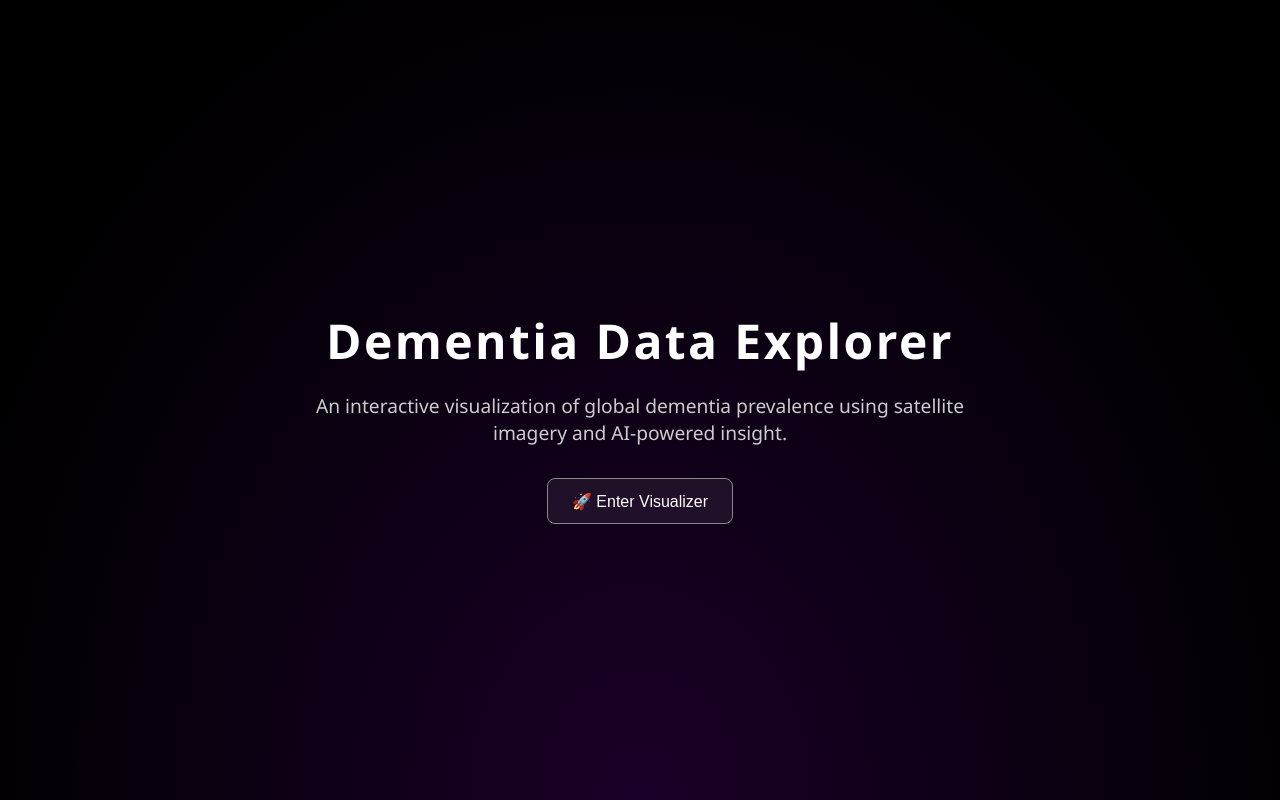
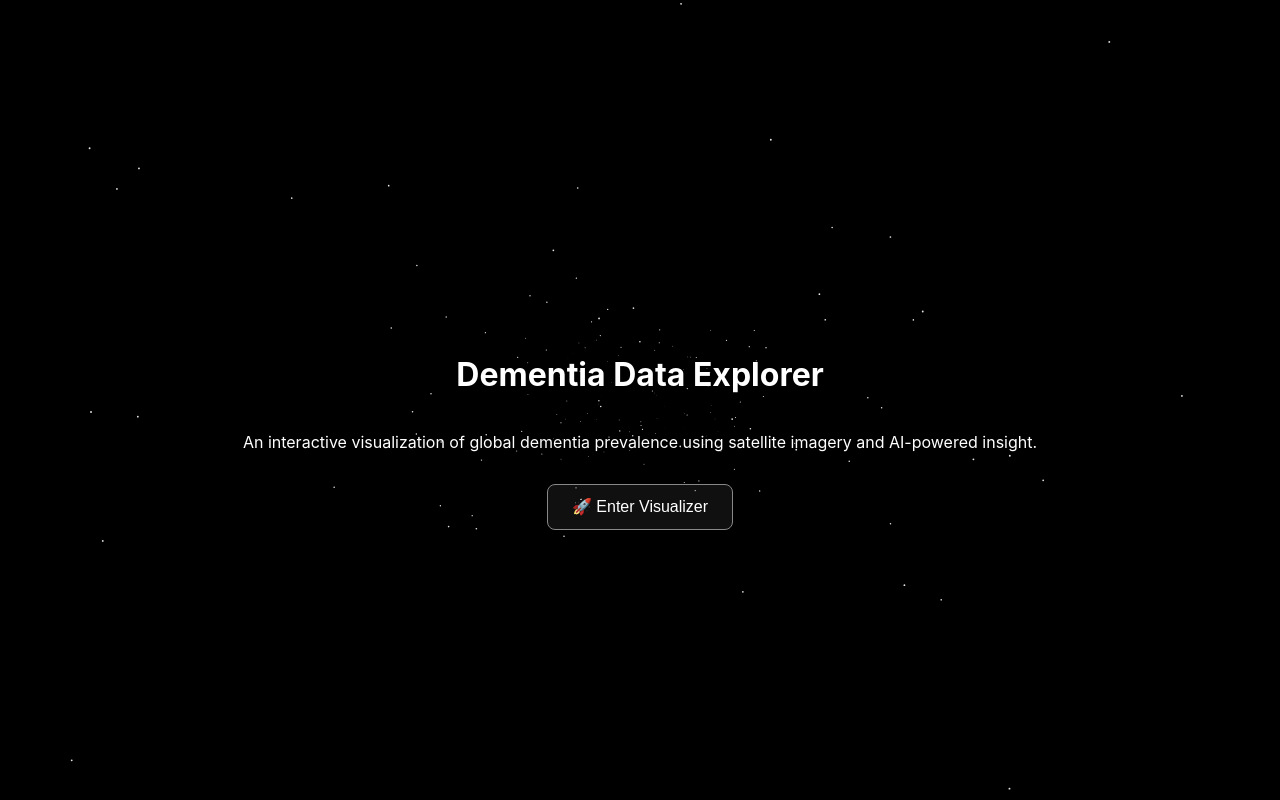
Before and after one commit to ChrisC920/BitCamp2025, a React (Create React App) app in the folder cesium-earth-viewer/: page / in a window 1280 px wide. Built offline with nearby package versions, Linux system fonts and the light colour scheme; no server answers.

Commit message:
starfield loading

```diff
--- a/cesium-earth-viewer/src/LandingPage.css
+++ b/cesium-earth-viewer/src/LandingPage.css
@@ -3,32 +3,31 @@
     height: 100vh;
     width: 100%;
     overflow: hidden;
-    background: radial-gradient(ellipse at bottom, #1a0028, #000000 80%);
-    font-family: 'Segoe UI', sans-serif;
+    background: radial-gradient(ellipse at center, #0d0d0d, #000000);
     display: flex;
     align-items: center;
     justify-content: center;
-    color: white;
-    text-align: center;
 }
 
-/* Content styling */
 .content {
     position: relative;
-    z-index: 2;
-    max-width: 700px;
+    z-index: 1;
+    text-align: center;
+    color: white;
+    font-family: 'Segoe UI', sans-serif;
     padding: 2rem;
 }
 
 .content h1 {
     font-size: 3rem;
     margin-bottom: 1rem;
-    letter-spacing: 0.05em;
+    letter-spacing: 0.1em;
 }
 
 .content p {
+    max-width: 600px;
     font-size: 1.2rem;
-    color: #ccc;
+    color: #aaa;
     margin-bottom: 2rem;
 }
 
@@ -40,10 +39,9 @@
     border-radius: 8px;
     color: #fff;
     cursor: pointer;
-    transition: background 0.3s, transform 0.2s;
+    transition: background 0.3s;
 }
 
 .content button:hover {
     background: #ffffff22;
-    transform: scale(1.05);
 }
--- a/cesium-earth-viewer/src/LandingPage.jsx
+++ b/cesium-earth-viewer/src/LandingPage.jsx
@@ -1,18 +1,47 @@
 import React from "react";
 import { useNavigate } from "react-router-dom";
-import "./LandingPage.css"; // ⬅️ We'll create this CSS file next
+import Starfield from "./Starfield"; // ⬅️ import this
 
 const LandingPage = () => {
     const navigate = useNavigate();
 
     return (
-        <div className="landing-container">
-            <div className="content">
+        <div style={{ position: "relative", overflow: "hidden", height: "100vh" }}>
+            <Starfield />
+
+            <div
+                style={{
+                    zIndex: 2,
+                    position: "relative",
+                    color: "#fff",
+                    height: "100%",
+                    display: "flex",
+                    flexDirection: "column",
+                    justifyContent: "center",
+                    alignItems: "center",
+                    textAlign: "center",
+                    padding: "2rem",
+                }}
+            >
                 <h1>Dementia Data Explorer</h1>
                 <p>
                     An interactive visualization of global dementia prevalence using satellite imagery and AI-powered insight.
                 </p>
-                <button onClick={() => navigate("/globe")}>🚀 Enter Visualizer</button>
+                <button
+                    onClick={() => navigate("/globe")}
+                    style={{
+                        backgroundColor: "#ffffff10",
+                        border: "1px solid #888",
+                        padding: "0.8rem 1.5rem",
+                        fontSize: "1rem",
+                        borderRadius: "8px",
+                        color: "#fff",
+                        cursor: "pointer",
+                        marginTop: "1rem",
+                    }}
+                >
+                    🚀 Enter Visualizer
+                </button>
             </div>
         </div>
     );
--- /dev/null
+++ b/cesium-earth-viewer/src/Starfield.jsx
@@ -0,0 +1,75 @@
+import React, { useRef, useEffect } from "react";
+
+const StarfieldBackground = () => {
+    const canvasRef = useRef(null);
+
+    useEffect(() => {
+        const canvas = canvasRef.current;
+        const ctx = canvas.getContext("2d");
+
+        let width = (canvas.width = window.innerWidth);
+        let height = (canvas.height = window.innerHeight);
+
+        const numStars = 200;
+        const stars = [];
+
+        for (let i = 0; i < numStars; i++) {
+            stars.push({
+                x: Math.random() * width - width / 2,
+                y: Math.random() * height - height / 2,
+                z: Math.random() * width,
+            });
+        }
+
+        const animate = () => {
+            ctx.fillStyle = "#000"; // full black bg
+            ctx.fillRect(0, 0, width, height);
+
+            for (let i = 0; i < numStars; i++) {
+                let star = stars[i];
+                star.z -= 5;
+
+                if (star.z <= 0) {
+                    star.z = width;
+                }
+
+                const k = 128.0 / star.z;
+                const x = star.x * k + width / 2;
+                const y = star.y * k + height / 2;
+
+                if (x >= 0 && x <= width && y >= 0 && y <= height) {
+                    const size = (1 - star.z / width);
+                    ctx.fillStyle = "rgba(255, 255, 255, 0.9)";
+                    ctx.beginPath();
+                    ctx.arc(x, y, size, 0, Math.PI * 2);
+                    ctx.fill();
+                }
+            }
+
+            requestAnimationFrame(animate);
+        };
+
+        animate();
+
+        window.addEventListener("resize", () => {
+            width = canvas.width = window.innerWidth;
+            height = canvas.height = window.innerHeight;
+        });
+    }, []);
+
+    return (
+        <canvas
+            ref={canvasRef}
+            style={{
+                position: "absolute",
+                top: 0,
+                left: 0,
+                zIndex: 0,
+                width: "100%",
+                height: "100%",
+            }}
+        />
+    );
+};
+
+export default StarfieldBackground;
--- a/cesium-earth-viewer/src/heatmapGlobe.jsx
+++ b/cesium-earth-viewer/src/heatmapGlobe.jsx
@@ -10,7 +10,6 @@ import {
     defined,
     Cartesian3, Math as CesiumMath,
     Ion,
-    ArcGisMapServerImageryProvider,
 } from "cesium";
 import * as Cesium from "cesium";
 import "cesium/Build/Cesium/Widgets/widgets.css";
@@ -138,7 +137,6 @@ const HeatmapGlobe = () => {
             .catch((error) => {
                 console.error("Error loading GeoJSON:", error);
             });
-        const test = null;
         return () => {
             if (viewerInstance.current) {
                 viewerInstance.current.destroy();
```
